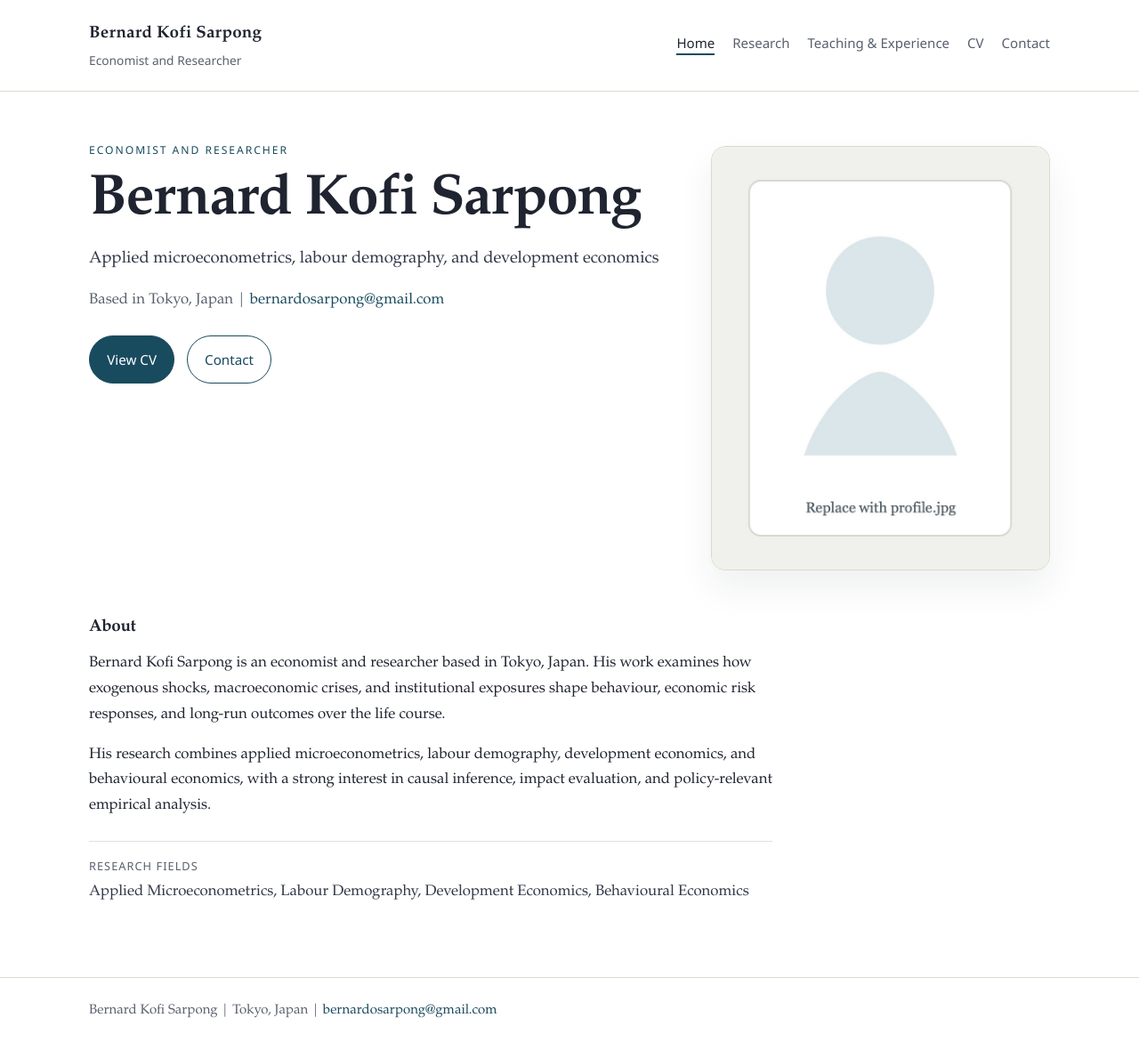
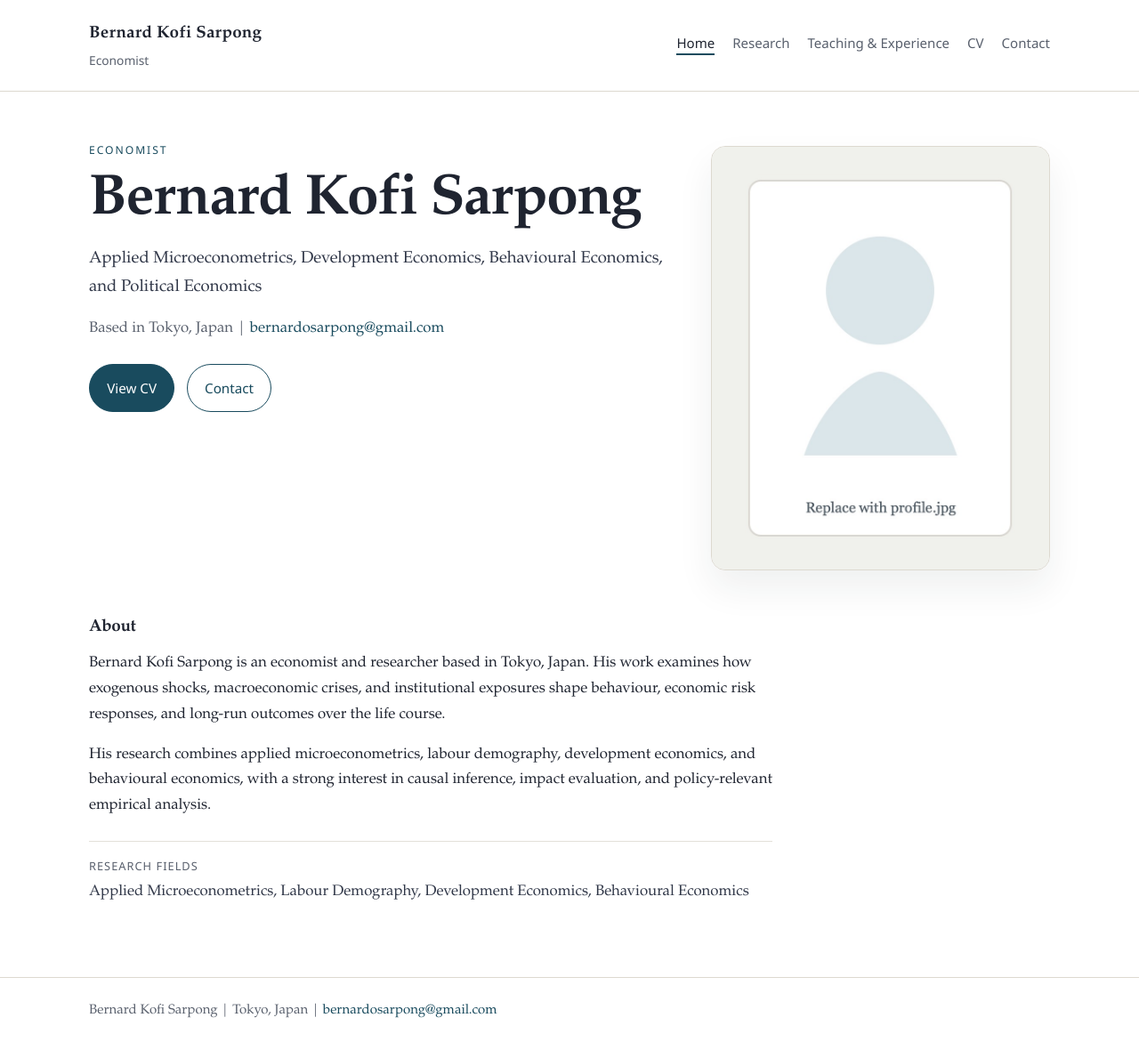
Before and after one commit to bernardksarpong/bernardksarpong.github.io, a Jekyll site: the page built from index.html, in a window 1280 px wide. Shown: the whole page at 89% size. Built offline with Jekyll 4.4.1, drawn with Linux system fonts in a browser that asks for light colours.

Commit message:
Update profile content via site editor

```diff
--- a/_data/profile.yml
+++ b/_data/profile.yml
@@ -1,7 +1,6 @@
-# Main homepage profile content.
 name: Bernard Kofi Sarpong
-title: Economist and Researcher
-subtitle: Applied microeconometrics, labour demography, and development economics
+title: Economist
+subtitle: Applied Microeconometrics, Development Economics, Behavioural Economics, and Political Economics
 location: Tokyo, Japan
 profile_image: /assets/img/profile.jpg
 cv_file: /assets/files/Bernard_Sarpong_CV.pdf
```
